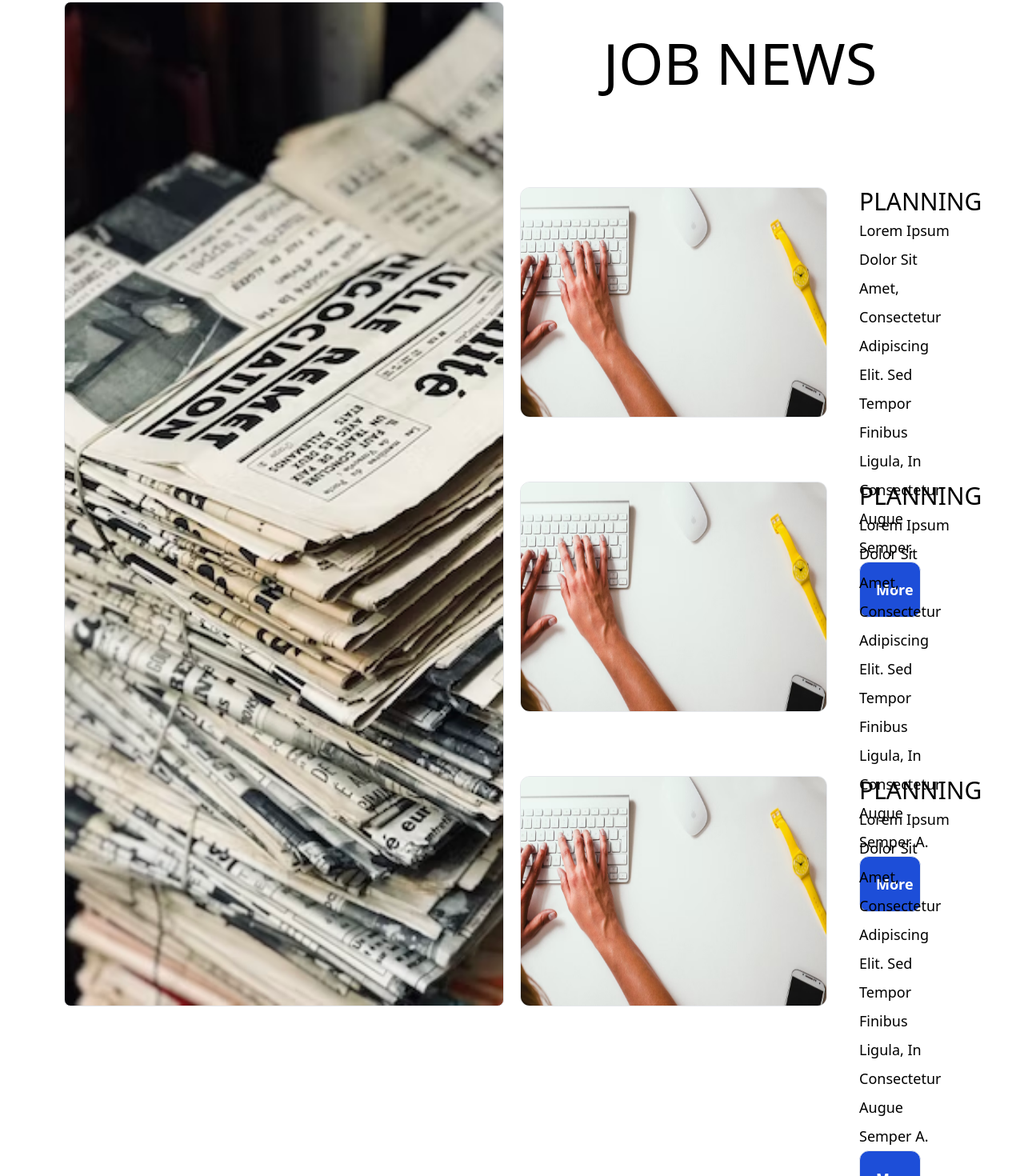
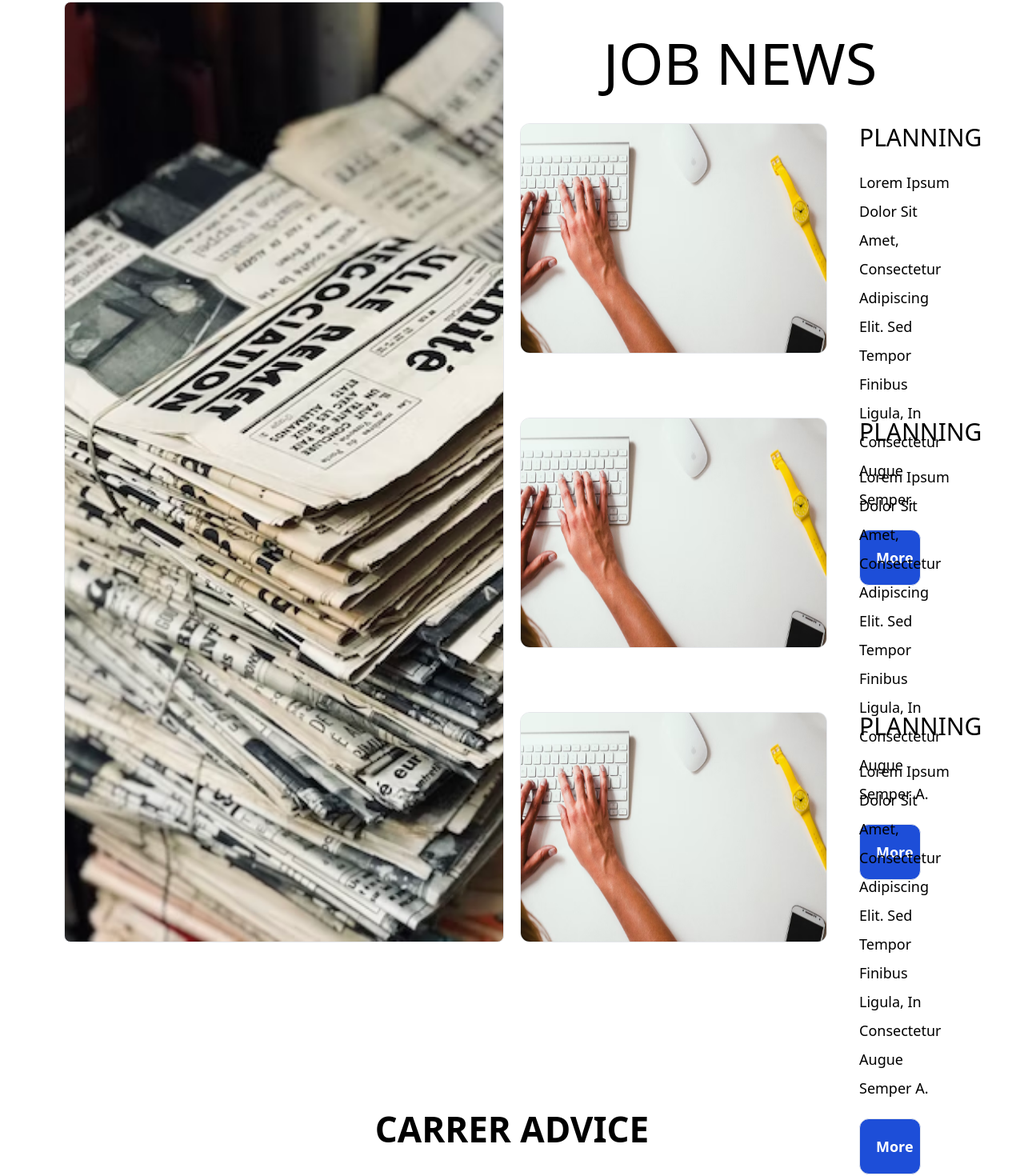
Before and after one commit to yafet-123/smaple-job-version-1, a Next.js app: page / in a window 1280 px wide. Shown: the part 846-2316 px from the top of the page at 80% size. Built offline with nearby package versions, Linux system fonts and the light colour scheme.

Commit message:
adding news

```diff
--- a/components/News.js
+++ b/components/News.js
@@ -7,19 +7,19 @@ export function News() {
     <div className="bg-white w-full h-full p-20 grid grid-cols-1 md:grid-cols-2 gap-5 mb-10">
       <div className="news-background w-full h-full border rounded-lg"></div>
       <div className="flex flex-col">
-        <h1 className="text-center w-full uppercase text-7xl font-medium my-10">
+        <h1 className="text-center w-full uppercase text-7xl font-medium mt-10">
           job news
         </h1>
-        <div className="flex flex-col md:flex-row w-full h-72 mt-20">
+        <div className="flex flex-col md:flex-row w-full h-full md:h-72 mt-10">
           <img
             src="/images/bgImage1.avif"
             className="border rounded-xl w-full md:w-96"
           />
           <div className="flex flex-col justify-between ml-0 md:ml-10 mt-5 md:mt-0">
-            <h1 className="text-left w-full uppercase text-3xl font-medium">
+            <h1 className="text-left w-full uppercase text-3xl font-medium mb-5">
               Planning
             </h1>
-            <p className="text-left capitalize text-lg font-normal leading-9 w-full md:w-3/4">
+            <p className="text-left capitalize text-lg font-normal leading-9 w-full md:w-3/4 mb-5">
               Lorem ipsum dolor sit amet, consectetur adipiscing elit. Sed
               tempor finibus ligula, in consectetur augue semper.
             </p>
@@ -29,16 +29,16 @@ export function News() {
           </div>
         </div>
 
-        <div className="flex flex-col md:flex-row w-full h-72 mt-20">
+        <div className="flex flex-col md:flex-row w-full h-full md:h-72 mt-20">
           <img
             src="/images/bgImage1.avif"
             className="border rounded-xl w-full md:w-96"
           />
           <div className="flex flex-col justify-between ml-0 md:ml-10 mt-5 md:mt-0">
-            <h1 className="text-left w-full uppercase text-3xl font-medium">
+            <h1 className="text-left w-full uppercase text-3xl font-medium mb-5">
               Planning
             </h1>
-            <p className="text-left capitalize text-lg font-normal leading-9 w-full md:w-3/4">
+            <p className="text-left capitalize text-lg font-normal leading-9 w-full md:w-3/4 mb-5">
               Lorem ipsum dolor sit amet, consectetur adipiscing elit. Sed
               tempor finibus ligula, in consectetur augue semper a.
             </p>
@@ -48,16 +48,16 @@ export function News() {
           </div>
         </div>
 
-        <div className="flex flex-col md:flex-row w-full h-72 mt-20">
+        <div className="flex flex-col md:flex-row w-full h-full md:h-72 mt-20">
           <img
             src="/images/bgImage1.avif"
             className="border rounded-xl w-full md:w-96 h-full"
           />
           <div className="flex flex-col justify-between ml-0 md:ml-10 mt-5 md:mt-0">
-            <h1 className="text-left w-full uppercase text-3xl font-medium">
+            <h1 className="text-left w-full uppercase text-3xl font-medium mb-5">
               Planning
             </h1>
-            <p className="text-left capitalize text-lg font-normal leading-9 w-full md:w-3/4">
+            <p className="text-left capitalize text-lg font-normal leading-9 w-full md:w-3/4 mb-5">
               Lorem ipsum dolor sit amet, consectetur adipiscing elit. Sed
               tempor finibus ligula, in consectetur augue semper a.
             </p>
```
